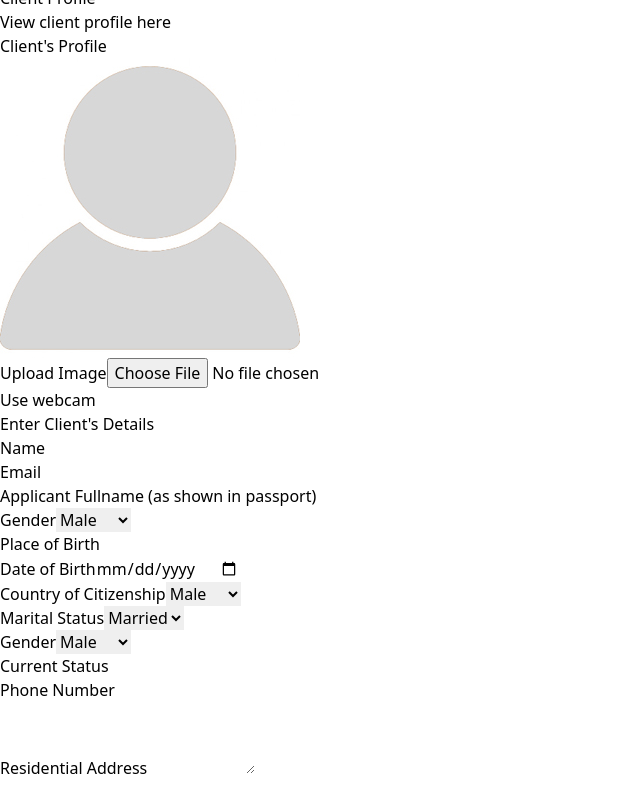
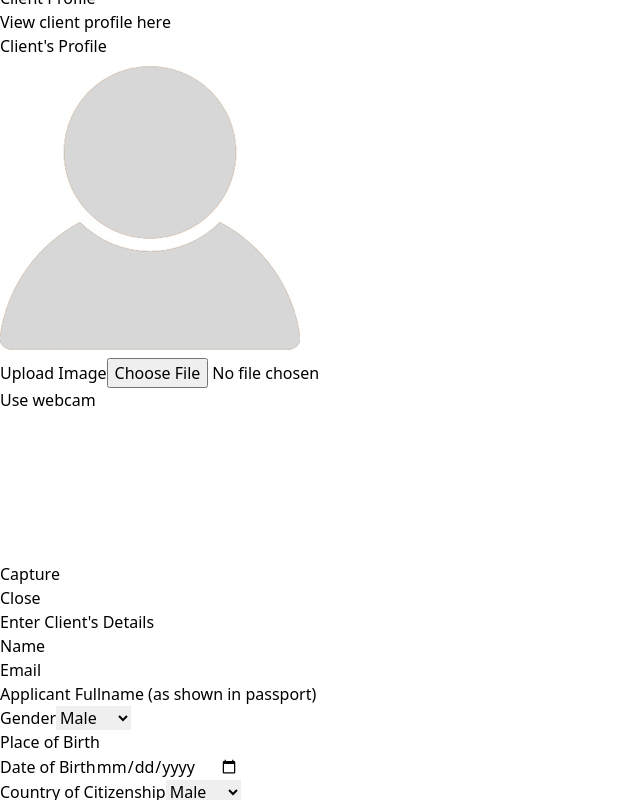
Before and after one commit to 92isaac/CRM, a React (Vite) app: page /workspace/add-client in a window 1280 px wide. Both pictures are taken after a click on the button "Use webcam". Shown: the part 805-1605 px from the top of the page, without its empty margins (0-640 px from the left). Built offline with nearby package versions, Linux system fonts and the light colour scheme; no server answers.

Commit message:
add webcam funtionality using react-webcam

```diff
--- a/package.json
+++ b/package.json
@@ -13,7 +13,8 @@
     "react": "^18.2.0",
     "react-dom": "^18.2.0",
     "react-icons": "^4.10.1",
-    "react-router-dom": "^6.15.0"
+    "react-router-dom": "^6.15.0",
+    "react-webcam": "^7.1.1"
   },
   "devDependencies": {
     "@types/react": "^18.2.15",
--- a/src/components/AddNewClient.tsx
+++ b/src/components/AddNewClient.tsx
@@ -1,18 +1,22 @@
-import React from "react";
+import React, { useState } from "react";
 import { useNavigate } from "react-router-dom";
 import { userPlaceholder } from "../helpers/images";
 import { Button } from "../helpers/Button";
+import Webcam from "react-webcam";
 import { GlobalUseContext } from "../hook/Context";
 
 export const AddNewClient: React.FC = () => {
-  const {
-    videoRef,
-    isCapturing,
-    stopCapture,
-    captureImage,
-    startCapture,
-    canvasRef,
-  } = GlobalUseContext();
+  const { captureImage, capturedImage, webcamRef } = GlobalUseContext();
+  const [startCamera, setStartCamera] = useState(false);
+  // const [view, setView ] = useState(capturedImage)
+
+
+  const handleStartCamera = () => {
+    setStartCamera(true);
+  };
+
+
+
   const navigate = useNavigate();
   return (
     <div className="lg:px-16 lg:py-8 bg-[]">
@@ -23,13 +27,21 @@ export const AddNewClient: React.FC = () => {
       <div className="bg-white p-2 md:p-8 rounded-md mt-6">
         <div className="rounded-md shadow md:mt-4 px-4 md:px-8 py-4 bg-[#fcfafa]">
           <h3>Client's Profile</h3>
-          <div className="md:flex gap-10 mt-6">
+          <div className="relative md:flex gap-10 mt-6">
             <div className="w-24 h-24 rounded-full">
+              {capturedImage ? (
+                <img
+                  src={capturedImage}
+                  alt="placeholder"
+                  className="object-cover aspect-square rounded-full"
+                />
+              ) : (
                 <img
                   src={userPlaceholder}
                   alt="placeholder"
-                className="object-cover rounded-full"
+                  className="object-cover aspect-square rounded-full"
                 />
+              )}
             </div>
             <div className="w-[]">
               <div className="text-center mt-4 md:mt-0 mb-5">
@@ -47,18 +59,45 @@ export const AddNewClient: React.FC = () => {
                 />
               </div>
               <Button
-                title="Use webcam"
+                title={"Use webcam"}
                 className="text-red-700 font-semibold border-2 w-full border-red-700 rounded-md px-6 py-2"
-                OnClick={isCapturing ? stopCapture : startCapture}
+                OnClick={handleStartCamera}
               />
             </div>
-            {isCapturing && (
+            <div className="absolute md:right-10 w-full bg-white p-4 md:w-[400px]">
+              {startCamera && (
                 <>
-                <video ref={videoRef} autoPlay />
-                <button onClick={captureImage}>Capture Image</button>
+                  {" "}
+                  <Webcam
+                    audio={false}
+                    ref={webcamRef}
+                    screenshotFormat="image/jpeg"
+                    className="w-full  h-full"
+                  />
+            <div className="md:flex">
+            <div className="w-full">
+                <Button
+                    title="Capture"
+                    className="text-green-700 font-semibold border-2 w-full border-green-400 rounded-md px-6 py-2"
+                    OnClick={()=>{
+                      captureImage();
+                    }}
+                  />
+                </div>
+              <div className="w-full">
+              <Button
+                    title="Close"
+                    className="text-red-700 font-semibold border-2 w-full border-red-700 rounded-md px-6 py-2"
+                    OnClick={()=>{
+                      setStartCamera(false);
+
+                    }}
+                  />
+              </div>
+            </div>
                 </>
               )}
-            <canvas ref={canvasRef} style={{ display: "none" }} />
+            </div>
           </div>
         </div>
 
@@ -173,7 +212,7 @@ export const AddNewClient: React.FC = () => {
             </div>
             <div>
               <label htmlFor="fullname" className="block font-bold mb-2">
-                Current  Status
+                Current Status
               </label>
               <input
                 type="email"
@@ -195,15 +234,27 @@ export const AddNewClient: React.FC = () => {
               <label htmlFor="phone" className="block font-bold mb-2">
                 Residential Address
               </label>
-              <textarea name="" id="" cols={10} rows={3} title="address"
-                className="border-2 border-[#8a8989] focus:border-[#FCB900] focus:outline-none w-full py-3 px-3 rounded-md "></textarea>
+              <textarea
+                name=""
+                id=""
+                cols={10}
+                rows={3}
+                title="address"
+                className="border-2 border-[#8a8989] focus:border-[#FCB900] focus:outline-none w-full py-3 px-3 rounded-md "
+              ></textarea>
             </div>
             <div>
               <label htmlFor="phone" className="block font-bold mb-2">
                 Mailing Address
               </label>
-              <textarea name="" id="" cols={10} rows={3} title="address"
-                className="border-2 border-[#8a8989] focus:border-[#FCB900] focus:outline-none w-full py-3 px-3 rounded-md "></textarea>
+              <textarea
+                name=""
+                id=""
+                cols={10}
+                rows={3}
+                title="address"
+                className="border-2 border-[#8a8989] focus:border-[#FCB900] focus:outline-none w-full py-3 px-3 rounded-md "
+              ></textarea>
             </div>
             <div>
               <label htmlFor="intrest" className="block font-bold mb-2">
--- a/src/hook/Context.tsx
+++ b/src/hook/Context.tsx
@@ -1,20 +1,22 @@
 /* eslint-disable @typescript-eslint/no-explicit-any */
-import { useRef, useState, createContext, useContext, ReactNode } from "react";
+import { useRef, useState, createContext, useContext, ReactNode, useCallback } from "react";
+import Webcam from 'react-webcam';
+import { MutableRefObject } from 'react';
+
+
+interface WebcamRef extends MutableRefObject<Webcam | null> {}
 
 interface GlobalData {
   toggle: boolean;
   dropdown: boolean;
-  isCapturing: boolean;
   divRef: any;
-  videoRef: any;
   canvasRef:any;
-  // onCapture: (base64Image: string) => void;
+  capturedImage: string | null;
   handleChange: (nextChecked: boolean) => void;
   handleDropDown: (nextChecked: boolean) => void;
   handleClick:()=> void;
-  startCapture:()=> void;
-  stopCapture:()=> void;
-  captureImage:any
+  captureImage:any;
+  webcamRef: WebcamRef
 
 }
 
@@ -23,15 +25,17 @@ export const AppContext = createContext<GlobalData | null | any >(null);
 
 interface AppProviderProps {
   children: ReactNode;
+
+
 }
 
 export const AppProvider = ({ children }: AppProviderProps) => {
   const [toggle, setToggle] = useState(false);
   const [dropdown, setDropdown] = useState(false);
   const divRef = useRef<HTMLDivElement | null>(null);
-  const videoRef = useRef<HTMLVideoElement | null>(null);
-  const [isCapturing, setIsCapturing] = useState(false);
   const canvasRef = useRef(null);
+  const webcamRef = useRef<Webcam | null>(null);
+  const [capturedImage, setCapturedImage] = useState<string | null>(null);
 
 
   const handleClick = () => {
@@ -48,45 +52,20 @@ export const AppProvider = ({ children }: AppProviderProps) => {
     setDropdown(!dropdown)
   }
 
-
-
-  const startCapture = async () => {
-    try {
-      const stream = await navigator.mediaDevices.getUserMedia({ video: true });
-      (videoRef.current as HTMLVideoElement).srcObject = stream;
-      setIsCapturing(true);
-    } catch (error) {
-      console.error('Error accessing the camera:', error);
+  const captureImage = useCallback(()=>{
+    if (webcamRef.current) {
+      const imageSrc = webcamRef.current.getScreenshot();
+      if (imageSrc !== null) {
+        setCapturedImage(imageSrc);
+      } else {
+        console.error('Error capturing image.');
+      }
     }
-  };
-
-
-  const stopCapture = () => {
-    if (videoRef.current && videoRef.current.srcObject) {
-      const tracks = (videoRef.current.srcObject as MediaStream).getTracks();
-      tracks.forEach(track => track.stop());
-      videoRef.current.srcObject = null;
-      setIsCapturing(false);
-    }
-  };
+  }, [webcamRef]);
 
 
 
-  const captureImage = ({ onCapture }: { onCapture: (base64Image: string) => void }) => {
-    const video = videoRef.current;
-    const canvas = canvasRef.current as unknown as HTMLCanvasElement;
 
-    if (video && canvas) {
-      canvas.width = video.videoWidth;
-      canvas.height = video.videoHeight;
-      const context = canvas.getContext('2d');
-      if (context) {
-        context.drawImage(video, 0, 0, canvas.width, canvas.height);
-        const imageSrc = canvas.toDataURL('image/jpeg');
-        onCapture(imageSrc); // Call the onCapture prop with the captured image
-      }
-    }
-  };
 
 
 
@@ -94,14 +73,12 @@ export const AppProvider = ({ children }: AppProviderProps) => {
     toggle,
     divRef,
     dropdown,
-    isCapturing,
-    videoRef,
     canvasRef,
+    capturedImage,
+    webcamRef,
     handleChange,
     handleClick,
     handleDropDown,
-    startCapture,
-    stopCapture,
     captureImage,
   };
 
```
Also changed, not shown: 1 other file (tests, documents, lock files or other folders). Lines whose indentation alone changed are shown as unchanged.
